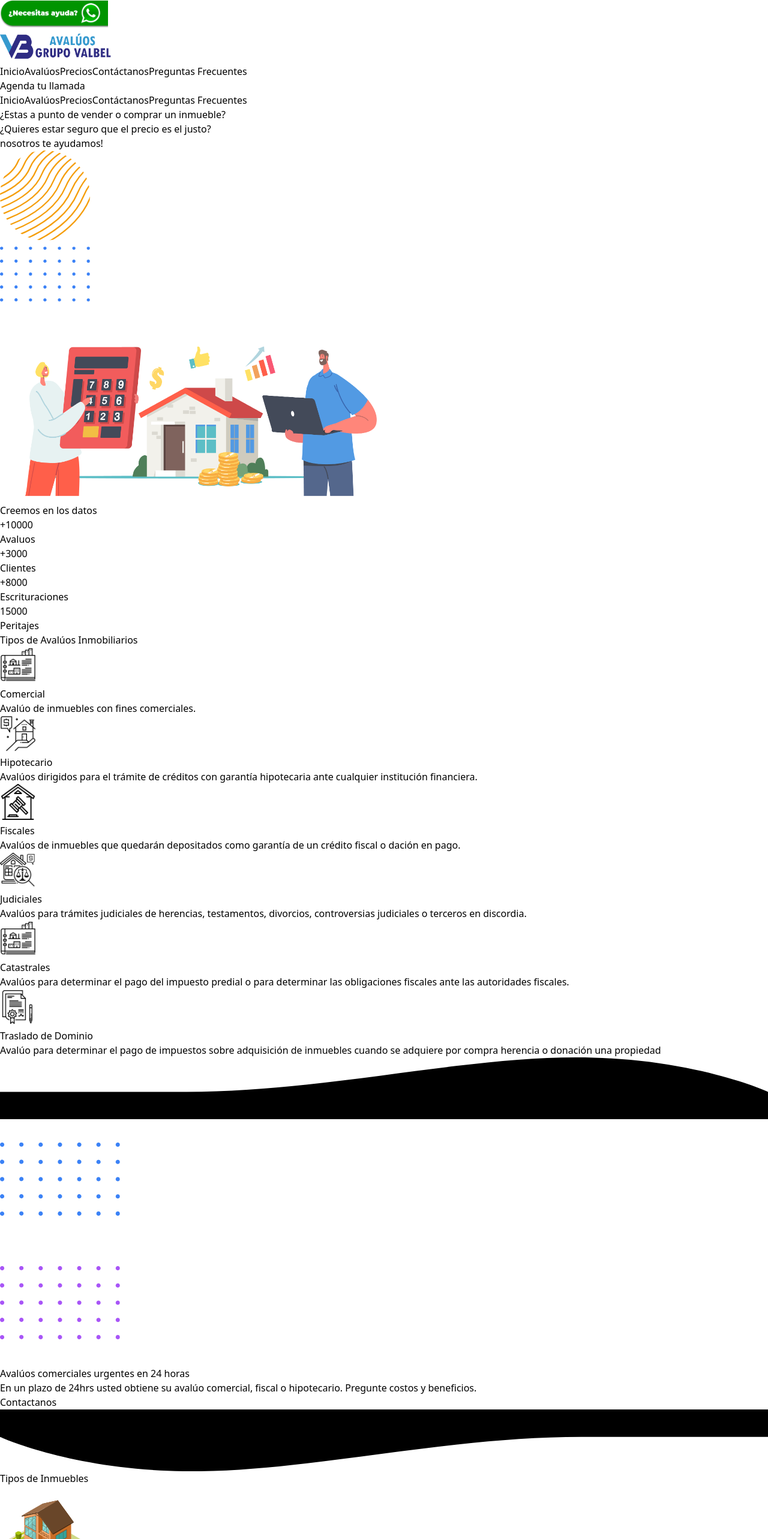
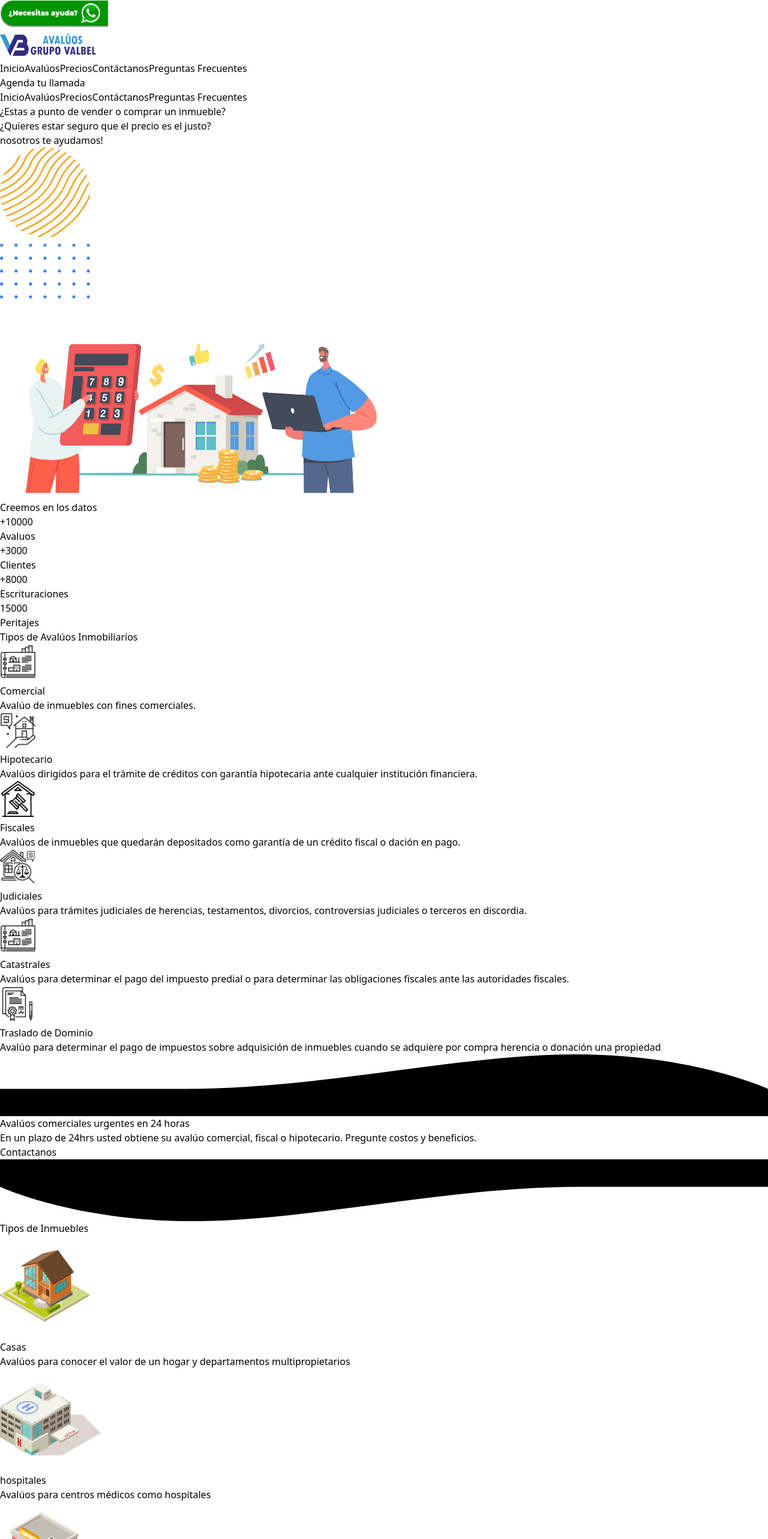
Before and after one commit to duquelf90/avaluos-inmoviliarios-valbel, a Next.js app: page / in a window 1280 px wide. Shown: the top 2566 px of the page at 60% size. Built offline with nearby package versions, Linux system fonts and the light colour scheme; what @material-tailwind/react would draw is missing.

Commit message:
update avaluos

```diff
--- a/package.json
+++ b/package.json
@@ -13,6 +13,7 @@
     "@analytics/google-tag-manager": "^0.5.2",
     "@material-tailwind/react": "^1.0.6",
     "analytics": "^0.8.1",
+    "animate.css": "^4.1.1",
     "framer-motion": "^6.5.1",
     "next": "12.2.2",
     "postcss-flexbugs-fixes": "^5.0.2",
@@ -21,6 +22,7 @@
     "react-dom": "17",
     "react-icons": "^4.4.0",
     "react-intersection-observer": "^9.3.5",
+    "react-on-screen": "^2.1.1",
     "react-scroll": "^1.8.7"
   },
   "devDependencies": {
--- a/src/components/FirstBlock.js
+++ b/src/components/FirstBlock.js
@@ -1,17 +1,28 @@
 import Image from "next/image";
 import React from "react";
 import ChatBlock from "./chatBlock";
+import "animate.css";
+import TrackVisibility from "react-on-screen";
 
 const FirstBlock = () => {
-
   return (
     <div className="py-28 xl:py-48 md:py-48">
       <div className="container px-10 mx-auto">
         <div className="flex flex-wrap xl:items-center -mx-4">
           <div className="w-full md:w-1/2 px-4 mb-16 md:mb-0">
-            <h1 className="mb-6 text-3xl md:text-5xl lg:text-5xl leading-tight font-bold tracking-tight text-center md:text-left lg:text-left">
-              ¿Estas a punto de vender o comprar un inmueble?
-            </h1>
+            <TrackVisibility>
+              {({ isVisible }) => (
+                <div
+                  className={
+                    isVisible ? "animate__animated animate__swing" : ""
+                  }
+                >
+                  <h1 className="mb-6 text-3xl md:text-5xl lg:text-5xl leading-tight font-bold tracking-tight text-center md:text-left lg:text-left">
+                    ¿Estas a punto de vender o comprar un inmueble?
+                  </h1>
+                </div>
+              )}
+            </TrackVisibility>
             <p className="mb-8 text-lg md:text-xl text-coolGray-500 font-medium text-center md:text-left lg:text-left">
               ¿Quieres estar seguro que el precio es el justo?
             </p>
--- a/src/components/Navbar.js
+++ b/src/components/Navbar.js
@@ -45,19 +45,15 @@ const Navbar = () => {
     <nav className="container top-0 z-50 fixed p-3 px-4 w-full bg-white">
       <nav className="flex justify-center items-center w-full">
         <div className="flex w-full md:w-1/3 xl:w-1/3 justify-center md:justify-start">
-          <LogoImg w="185" h="45" />
+          <LogoImg w="160" h="40" />
         </div>
         <div className="hidden w-1/2 md:w-5/6 xl:w-5/6  md:flex xl:flex space-x-6 justify-center">
-          {/* <nav className="hidden md:flex xl:flex space-x-6 justify-center"> */}
           {navLinks}
-          {/* </nav> */}
         </div>
         <div className="hidden xl:flex xl:w-1/3  lg:flex items-center justify-end">
-          {/* <div className="hidden xl:flex md:flex items-center justify-end"> */}
           <ChatBlock style="inline-block py-2 px-4 text-sm leading-5 text-green-50 bg-green-500 hover:bg-green-600 font-medium focus:ring-2 focus:ring-green-500 focus:ring-opacity-50 rounded-md">
             Agenda tu llamada
           </ChatBlock>
-          {/* </div> */}
         </div>
         <div
           className="flex w-8 h-4 flex-col justify-between items-center lg:hidden"
@@ -65,7 +61,6 @@ const Navbar = () => {
             setOpen(!open);
           }}
         >
-          {/* hamburger button */}
           <span
             className={`h-1 w-full bg-black rounded-lg transform transition duration-300 ease-in-out ${
               open ? "rotate-45 translate-y-3.5" : ""
--- a/src/section/cta.js
+++ b/src/section/cta.js
@@ -18,24 +18,6 @@ const CTA = () => {
         </svg>
       </div>
       <div className="relative bg-coolGray-900">
-        <div className="absolute top-0 left-0 ml-4 lg:ml-12 mt-4 md:mt-0 h-20 md:h-auto">
-          <Image
-            src="/elements/dots3-blue.svg"
-            alt=""
-            width={200}
-            height={200}
-          />
-        </div>
-
-        <div className="absolute bottom-0 right-0 mr-4 lg:mr-12 mb-4 md:mb-0 h-20 md:h-auto">
-          <Image
-            src="/elements/dots3-violet.svg"
-            alt=""
-            width={200}
-            height={200}
-          />
-        </div>
-
         <div className="relative container px-4 mx-auto">
           <div className="xl:max-w-4xl py-16 mx-auto text-center">
             <h2 className="mb-4 text-3xl md:text-4xl font-heading font-bold text-white sm:mb-8">
--- a/src/section/prices.js
+++ b/src/section/prices.js
@@ -21,8 +21,8 @@ const Prices = () => {
 
         </div>
         <div className="flex flex-wrap mb-12 justify-center -mx-4">
-          <CardPrice title="Avaluos comerciales" location="Ciudad de México" price="2500" popular='Muy Popular' />
-          <CardPrice title="Avaluos comerciales" location="Resto de la República Mexicana" price="3500" />
+          <CardPrice title="Avaluos comerciales" location="Ciudad de México" price="2000" popular='Muy Popular' />
+          <CardPrice title="Avaluos comerciales" location="Estado de México y sus alrededores" price="2500" />
           <CardPrice title="Peritajes" price="2.5%" location="Toda la República Mexicana" percent={true}/>
         </div>
       </div>
```
Also changed, not shown: 1 other file (tests, documents, lock files or other folders).
